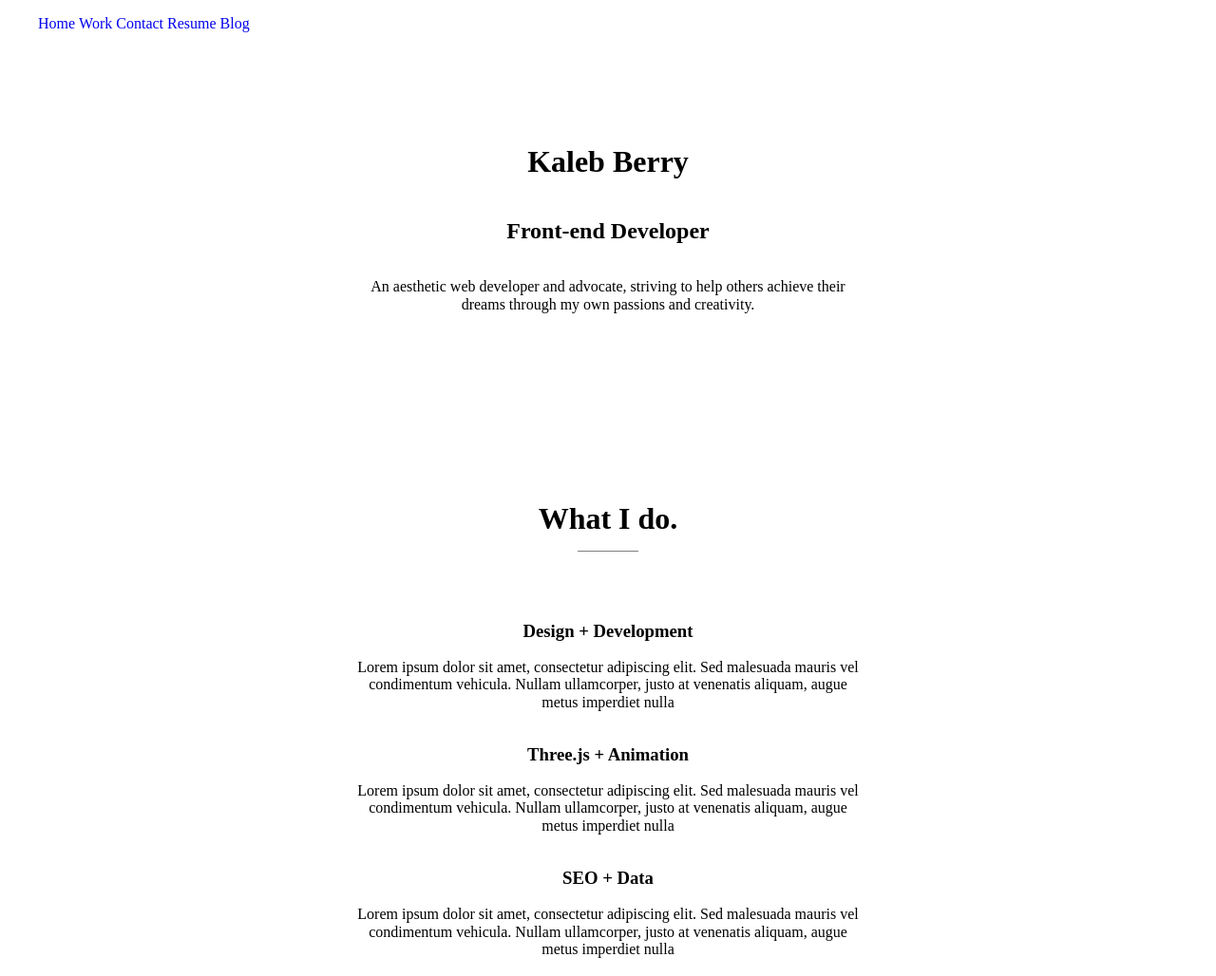
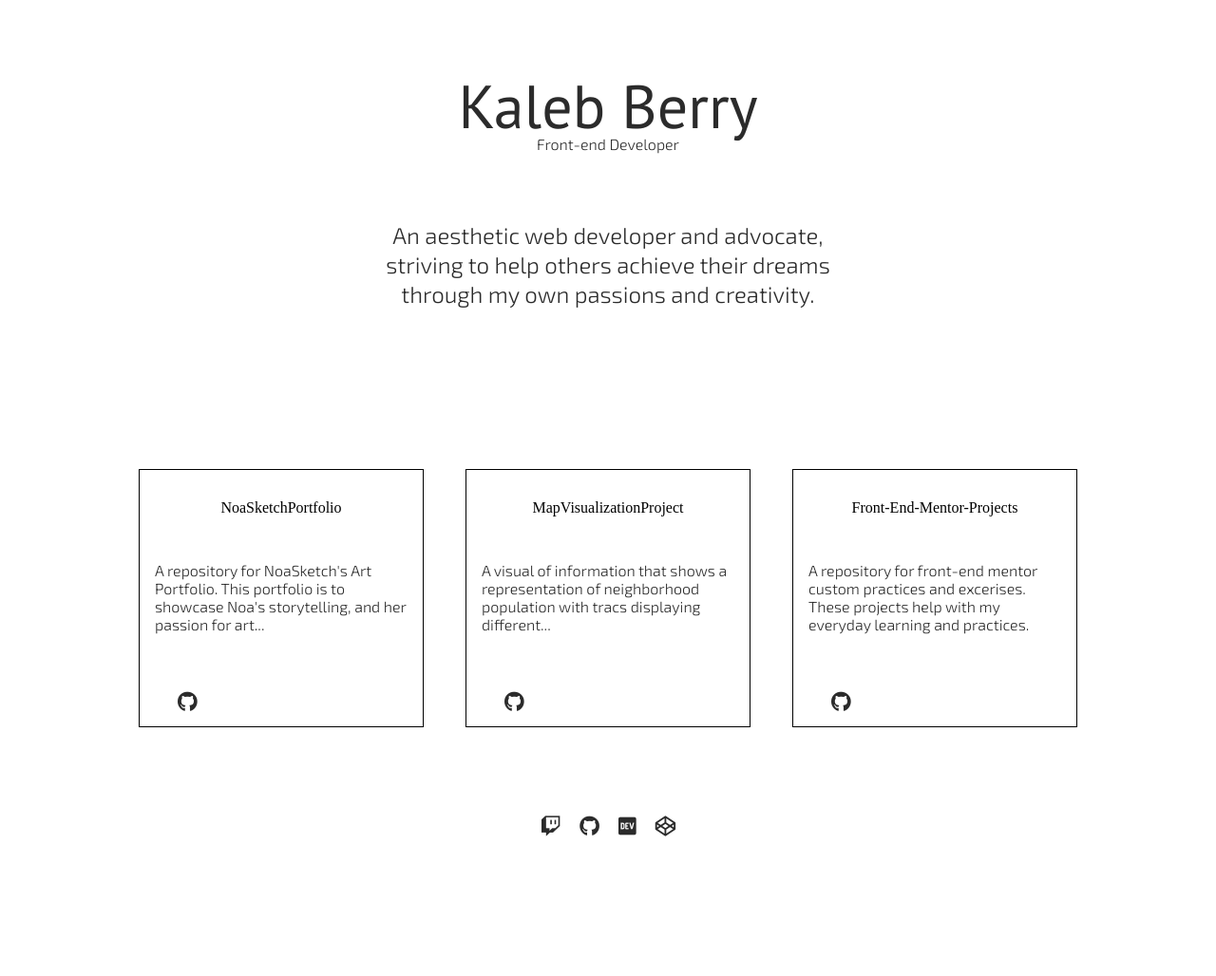
Before and after one commit to Sorumeiji/sorumeiji.github.io, a plain HTML site: page index.html in a window 1280 px wide. Shown: the top 1028 px of the page at 95% size. After the commit the page ends 959 px from the top, so only its background shows below. Drawn offline with nearby package versions, Linux system fonts and the light colour scheme.

Commit message:
base stuff

```diff
--- a/index.html
+++ b/index.html
@@ -12,80 +12,71 @@
     <link rel="stylesheet" href="https://cdnjs.cloudflare.com/ajax/libs/font-awesome/5.15.2/css/all.min.css"
         integrity="sha512-HK5fgLBL+xu6dm/Ii3z4xhlSUyZgTT9tuc/hSrtw6uzJOvgRr2a9jyxxT1ely+B+xFAmJKVSTbpM/CuL7qxO8w=="
         crossorigin="anonymous" />
+    <link rel="preconnect" href="https://fonts.gstatic.com">
+    <link href="https://fonts.googleapis.com/css2?family=Exo+2:wght@300&family=PT+Sans&display=swap" rel="stylesheet">
     <link rel="stylesheet" href="./src/css/home.css" />
 </head>
 
 <body>
-    <nav class="nav">
+    <!-- <nav class="nav">
         <ul class="nav__list">
-            <li class="nav__item"><a href="#" class="nav__link">Home</a></li>
             <li class="nav__item"><a href="#" class="nav__link">Work</a></li>
             <li class="nav__item"><a href="#" class="nav__link">Contact</a></li>
-            <li class="nav__item"><a href="#" class="nav__link">Resume</a></li>
-            <li class="nav__item"><a href="#" class="nav__link">Blog</a></li>
         </ul>
-    </nav>
+    </nav> -->
     <main>
         <header class="intro">
             <h1 class="section__title section__title--intro"> Kaleb Berry </h1>
-            <h2 section__title section__title--intro> Front-end Developer </h2>
+            <h2 class="section__title section__title--intro"> Front-end Developer </h2>
             <p class="section___subtitle section__subtitle--intro">
                 An aesthetic web developer and advocate, striving to help
                 others achieve their dreams through
                 my own passions and creativity.</p>
         </header>
 
-        <section class="services">
-            <h1 class="section__services section__title--services"> What I do. </h1>
-            <div class="service">
-                <h3>Design + Development</h3>
-                <p>Lorem ipsum dolor sit amet, consectetur adipiscing elit. Sed malesuada mauris vel condimentum
-                    vehicula.
-                    Nullam ullamcorper, justo at venenatis aliquam, augue metus imperdiet nulla</p>
-            </div>
-            <!-- /service -->
-
-            <div class="service">
-                <h3>Three.js + Animation</h3>
-                <p>Lorem ipsum dolor sit amet, consectetur adipiscing elit. Sed malesuada mauris vel condimentum
-                    vehicula.
-                    Nullam ullamcorper, justo at venenatis aliquam, augue metus imperdiet nulla</p>
-            </div>
-            <!-- /service -->
-
-            <div class="service">
-                <h3>SEO + Data</h3>
-                <p>Lorem ipsum dolor sit amet, consectetur adipiscing elit. Sed malesuada mauris vel condimentum
-                    vehicula.
-                    Nullam ullamcorper, justo at venenatis aliquam, augue metus imperdiet nulla</p>
-            </div>
-
-        </section>
-
-
-
-        <section class="portfolio">
-            <div class="portfolio__item">
-                <h2>01. Name of Project</h2>
-                <img src="https://source.unsplash.com/random/500x300" />
-            </div>
-            <div class="portfolio__item">
-                <h2>02. Name of Project</h2>
-                <img src="https://source.unsplash.com/random/500x300" />
+        <section class="repositories">
+            <div class="repository">
+                <div class="repository__item">
+                    <h3 class="repository__title">NoaSketchPortfolio</h3>
+                    <p class="repository__summary">A repository for NoaSketch's Art Portfolio. This portfolio is to
+                        showcase Noa's storytelling, and her passion for art...</p>
+                    <ul class="footer__socialLinks">
+                        <li class="social-list__item"><a href="https://github.com/Sorumeiji"
+                                class="social-list__link"><i class="fab fa-github fa-lg"></i></a></li>
+                    </ul>
+                </div>
+                <div class="repository__item">
+                    <h3 class="repository__title">MapVisualizationProject</h3>
+                    <p class="repository__summary">A visual of information that shows a representation of neighborhood
+                        population with tracs displaying different...</p>
+                    <ul class="footer__socialLinks">
+                        <li class="social-list__item"><a href="https://github.com/Sorumeiji"
+                                class="social-list__link"><i class="fab fa-github fa-lg"></i></a></li>
+                    </ul>
+                </div>
+                <div class="repository__item">
+                    <h3 class="repository__title">Front-End-Mentor-Projects</h3>
+                    <p class="repository__summary">A repository for front-end mentor custom practices and
+                        excerises. These projects help with my everyday learning and practices.</p>
+                    <ul class="footer__socialLinks">
+                        <li class="social-list__item"><a href="https://github.com/Sorumeiji"
+                                class="social-list__link"><i class="fab fa-github fa-lg"></i></a></li>
+                    </ul>
+                </div>
             </div>
         </section>
     </main>
     <!-- Footer -->
     <footer class="footer">
-        <ul>
-            <li class="social-list__item"><a href="https://www.twitch.tv/sorumeiji" class="social-list__link"><i
-                        class="fab fa-twitch"></i></a></li>
-            <li class="social-list__item"><a href="https://github.com/Sorumeiji" class="social-list__link"><i
-                        class="fab fa-github"></i></a></li>
-            <li class="social-list__item"><a href="https://dev.to/sorumeiji" class="social-list__link"><i
-                        class="fab fa-dev"></i></a></li>
-            <li class="social-list__item"><a href="http://codepen.io/sorumeiji" class="social-list__link"><i
-                        class="fab fa-codepen"></i></a></li>
+        <ul class="footer__socialLinks">
+            <li class="social-list__item"><a href="https://www.twitch.tv/sorumeiji" target="_blank"
+                    class="social-list__link"><i class="fab fa-twitch fa-lg"></i></a></li>
+            <li class="social-list__item"><a href="https://github.com/Sorumeiji" target="_blank"
+                    class="social-list__link"><i class="fab fa-github fa-lg"></i></a></li>
+            <li class="social-list__item"><a href="https://dev.to/sorumeiji" target="_blank"
+                    class="social-list__link"><i class="fab fa-dev fa-lg"></i></a></li>
+            <li class="social-list__item"><a href="http://codepen.io/sorumeiji" target="_blank"
+                    class="social-list__link"><i class="fab fa-codepen fa-lg"></i></a></li>
         </ul>
     </footer>
 </body>
--- a/src/css/home.css
+++ b/src/css/home.css
@@ -1,3 +1,57 @@
+/* http://meyerweb.com/eric/tools/css/reset/
+   v2.0 | 20110126
+   License: none (public domain)
+*/
+
+html, body, div, span, applet, object, iframe,
+h1, h2, h3, h4, h5, h6, p, blockquote, pre,
+a, abbr, acronym, address, big, cite, code,
+del, dfn, em, img, ins, kbd, q, s, samp,
+small, strike, strong, sub, sup, tt, var,
+b, u, i, center,
+dl, dt, dd, ol, ul, li,
+fieldset, form, label, legend,
+table, caption, tbody, tfoot, thead, tr, th, td,
+article, aside, canvas, details, embed,
+figure, figcaption, footer, header, hgroup,
+menu, nav, output, ruby, section, summary,
+time, mark, audio, video {
+	margin: 0;
+	padding: 0;
+	border: 0;
+	font-size: 100%;
+	font: inherit;
+	vertical-align: baseline;
+}
+/* HTML5 display-role reset for older browsers */
+article, aside, details, figcaption, figure,
+footer, header, hgroup, menu, nav, section {
+	display: block;
+}
+body {
+	line-height: 1;
+}
+
+ol, ul {
+	list-style: none;
+}
+blockquote, q {
+	quotes: none;
+}
+blockquote:before, blockquote:after,
+q:before, q:after {
+	content: '';
+	content: none;
+}
+table {
+	border-collapse: collapse;
+	border-spacing: 0;
+}
+
+
+
+
+
 *,
 *::before,
 *::after {
@@ -5,7 +59,9 @@
 }
 
 :root{
-
+        /* font-family: 'Exo 2', sans-serif;
+           font-family: 'PT Sans', sans-serif;
+        */
 }
 
 @media ( min-width: 800px){
@@ -17,19 +73,67 @@
 
 a{
     text-decoration: none;
+    text-transform: uppercase;
+    font-family: 'Exo 2', sans-serif;
+    font-weight: 300;
+    color: #2b2b2b;
 }
 
 html{
     scroll-behavior: smooth;
+    font-size: 16px;
+}
+
+ul{
+    padding: 0;
+    margin: 0;
 }
 
 ul li {
+
     list-style: none;
     display: inline;
 }
 
 
-section, header,footer {
+h1{
+    font-family: 'PT Sans', sans-serif;
+    font-size: 4em;
+    margin: 0;
+    padding: 0;
+    color: #2b2b2b;
+}
+
+
+h2{
+    font-family: 'Exo 2', sans-serif;
+    font-weight: 300;
+    margin: 0;
+    padding: 0;
+    color: #2b2b2b;
+}
+
+p{
+    margin-top: 1em;
+    margin-bottom: 1em;
+    padding-top: 2em;
+    padding-bottom: 2em;
+    font-family: 'Exo 2', sans-serif;
+    font-weight: 300;
+    color: #2b2b2b;
+}
+
+nav{
+    padding-top: 2em;
+}
+
+nav ul li {
+    margin: 0 auto;
+    text-align: center;
+}
+
+
+header,footer {
     padding: 5em 2em;
 }
 
@@ -38,6 +142,16 @@ section, header,footer {
     margin: 0 auto;
 }
 
+
+
+
+/* Nav */
+
+.nav {
+    display: grid;
+    width: max-content;
+    margin: 0 auto;
+}
 
 /* Navigation Section */
 
@@ -51,17 +165,29 @@ section, header,footer {
 /* Intro Section */
 .intro {
     display: grid;
-    width: max-content;
+    /* width: min-content; */
     margin: 0 auto;
     grid-column-gap: 1em;
     text-align: center;
     max-width: 600px;
 }
 
+
+.section___subtitle section__subtitle--intro{
+    max-width: 600px;
+}
+
+.section__subtitle--intro{
+    font-size: 1.5em;
+    line-height: 1.3;
+}
+
 @media ( min-width: 600px)
 {
 
 }
+
+
 
 
 /* Services section */
@@ -98,14 +224,12 @@ section, header,footer {
 .portfolio__item
 {
     position: relative;
-    width: calc(100% + 1em);
+    width: 100%;
     margin-top: 5em;
-     margin-bottom: 5em;
+    margin-bottom: 5em;
 }
 
 .portfolio__item h2{
-
-
     z-index: 2;
 }
 
@@ -126,13 +250,60 @@ section, header,footer {
 
 /* footer Section */
 
+
+.footer {
+    display: grid;
+    width: max-content;
+    margin: 0 auto;
+    grid-column-gap: 1em;
+}
+
+.social-list__item {
+    margin: 0.5em;
+}
+
+
 @media ( min-width: 600px)
 {
-    .footer {
+    /* .footer {
         display: grid;
         width: max-content;
         margin: 0 auto;
         grid-column-gap: 1em;
-    }
+    } */
 
 }
+
+
+
+/* repositories */
+
+.repository {
+    display: grid;
+    grid-template-columns: repeat(auto-fit, minmax(300px, 1fr));
+    grid-column-gap: 2em;
+    max-width: 1000px;
+    margin: 0 auto;
+}
+
+
+.repository__item {
+    border: 1px solid black;
+    padding: 2em 1em 0em 1em;
+    margin: 1em auto;
+    max-width: 300px;
+}
+
+.repository__item h3{
+    margin: 0 auto;
+    text-align: center;
+}
+
+.repository__item p {
+    line-height: 1.2;
+}
+
+.repository__item ul {
+    padding: 1em;
+    margin: 0 auto;
+}
```
Also changed, not shown: index_1.html (+0 -1 lines).
